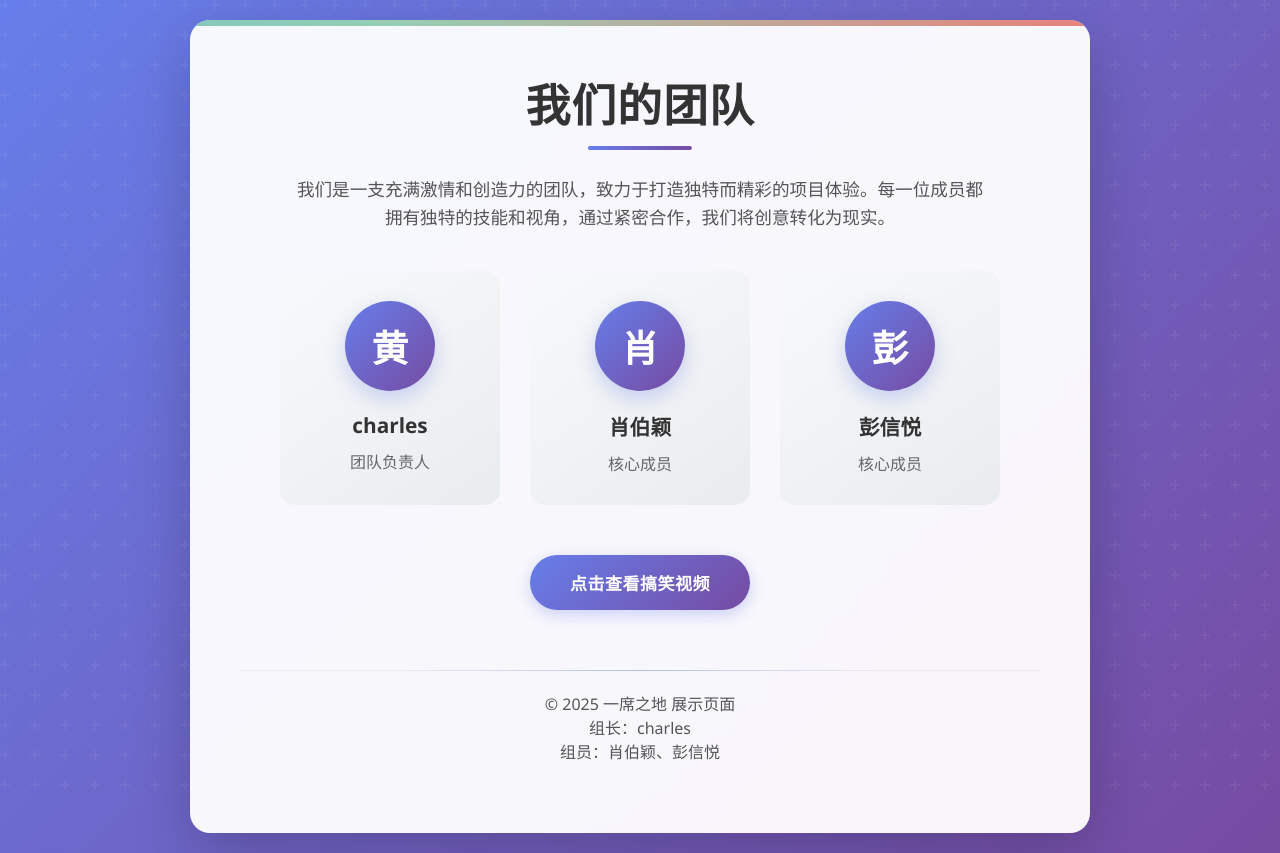
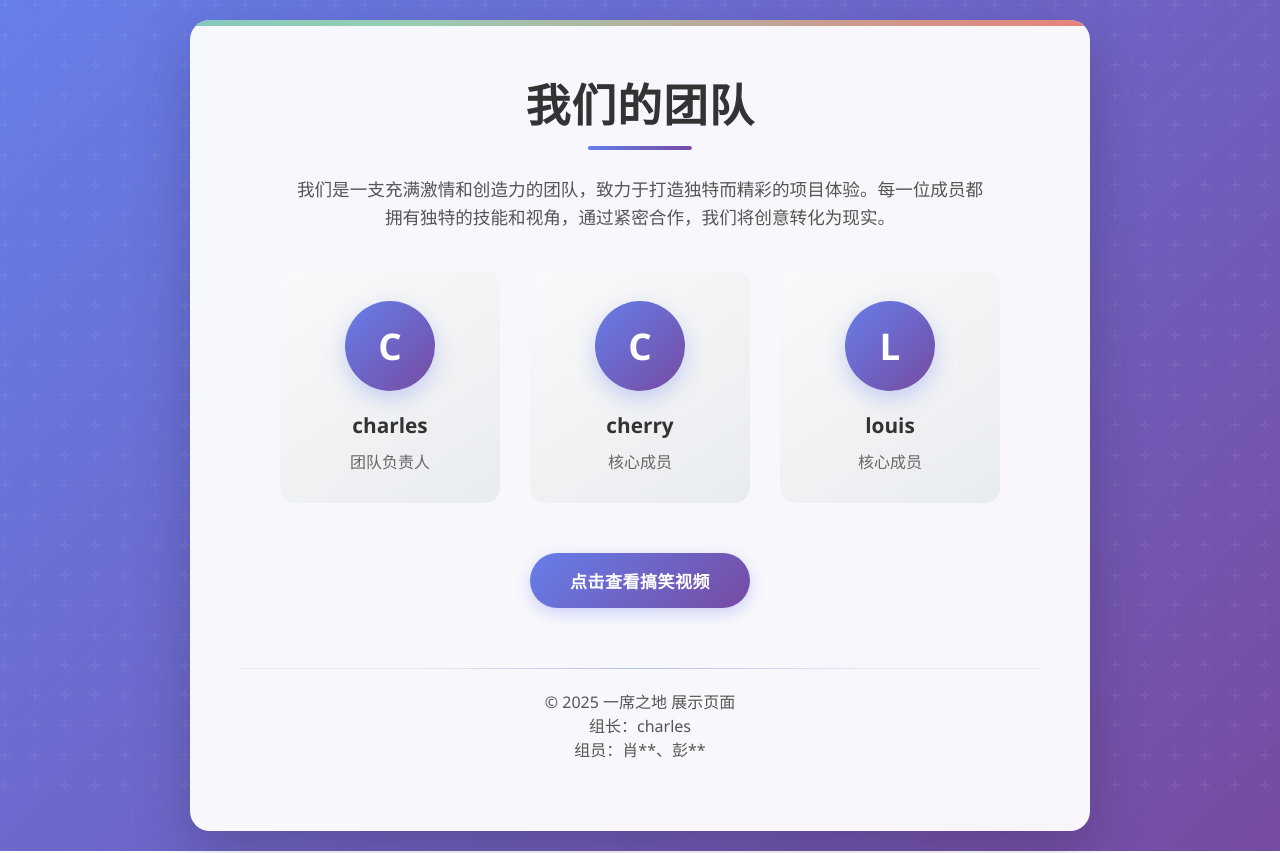
Before and after one commit to charles-150226/charles, a plain HTML site: page index.html in a window 1280 px wide. Drawn offline with Linux system fonts and the light colour scheme.

Commit message:
Modify team member details in index.html
Updated team member names and avatars in the HTML.

```diff
--- a/index.html
+++ b/index.html
@@ -280,18 +280,18 @@
         </div>
         <div class="team-members">
             <div class="member">
-                <div class="member-avatar">黄</div>
+                <div class="member-avatar">C</div>
                 <div class="member-name">charles</div>
                 <div class="member-title">团队负责人</div>
             </div>
             <div class="member">
-                <div class="member-avatar">肖</div>
-                <div class="member-name">肖伯颖</div>
+                <div class="member-avatar">C</div>
+                <div class="member-name">cherry</div>
                 <div class="member-title">核心成员</div>
             </div>
             <div class="member">
-                <div class="member-avatar">彭</div>
-                <div class="member-name">彭信悦</div>
+                <div class="member-avatar">L</div>
+                <div class="member-name">louis</div>
                 <div class="member-title">核心成员</div>
             </div>
         </div>
@@ -303,7 +303,7 @@
             <br>
             组长：charles
             <br>
-            组员：肖伯颖、彭信悦
+            组员：肖**、彭**
         </div>
     </div>
 </body>
```
